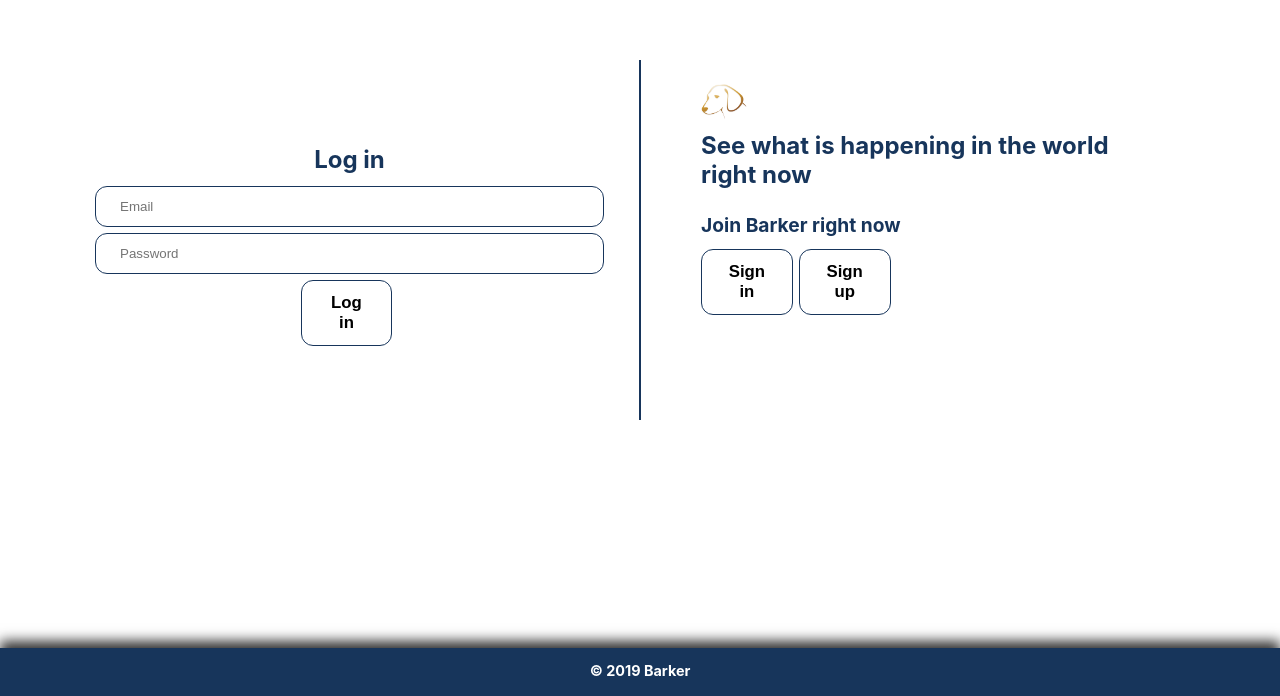
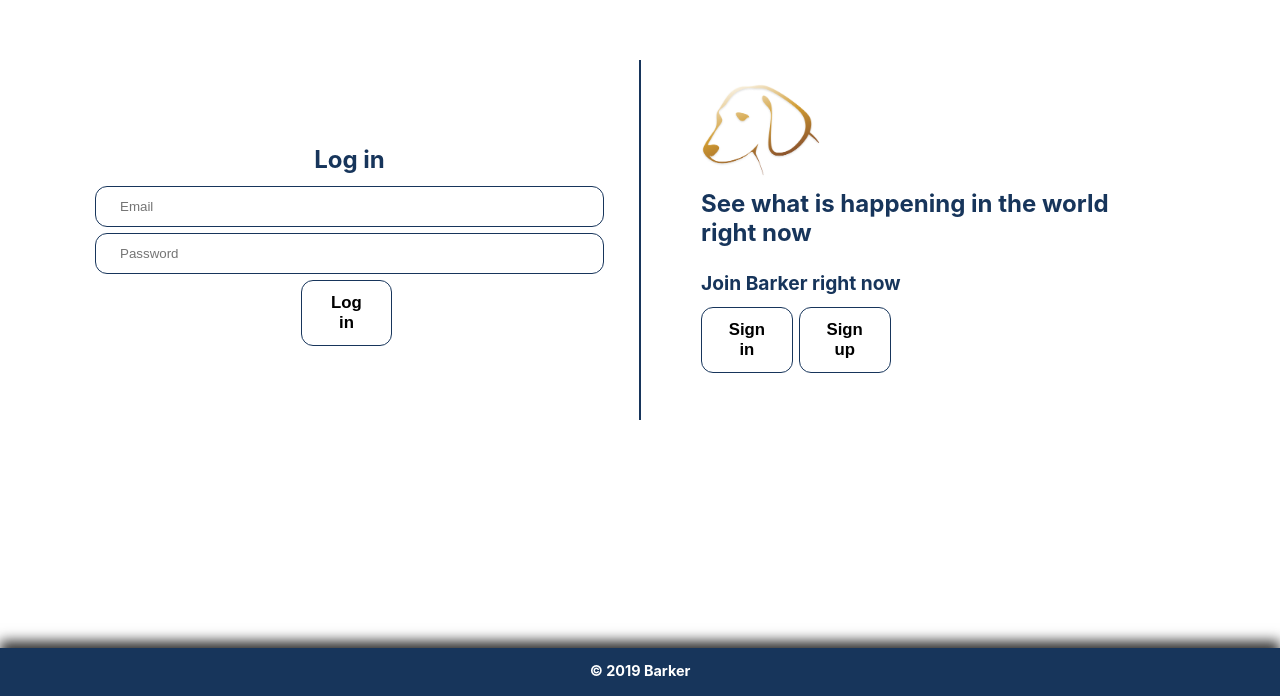
Before and after one commit to stanfilip0v/barker-frontend, a React (Create React App) app: page / in a window 1280 px wide. Shown: the part 180-876 px from the top of the page. Built offline with nearby package versions, Linux system fonts and the light colour scheme.

Commit message:
Small css update

```diff
--- a/src/styles.css
+++ b/src/styles.css
@@ -113,7 +113,7 @@ ul {
 }
 
 .guest .logo {
-    width: 10%;
+    width: 10rem;
     height: auto;
 }
 
@@ -274,7 +274,7 @@ header nav .logo {
 
 
 .content {
-    flex: 1 0 auto;
+    flex: 1 0 70%;
     margin-left: 1rem;
 }
 
```
